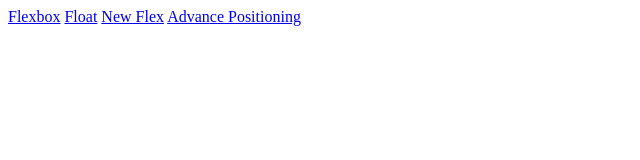
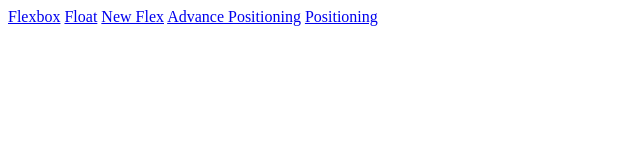
Before and after one commit to BirendraKisku/CssFlex, a plain HTML site: page index.html in a window 1280 px wide. Shown: the whole page, without its empty margins (0-640 px from the left). Drawn offline with Linux system fonts and the light colour scheme.

Commit message:
Added new Menu based on Position and in index

```diff
--- a/index.html
+++ b/index.html
@@ -12,5 +12,6 @@
     <a href="../CssFlex/letsflex/float.html">Float</a>
     <a href="../CssFlex/letsflex/newflex.html">New Flex</a>
     <a href="../CssFlex/advance-positioning/schemes.html">Advance Positioning</a>
+    <a href="../CssFlex/advance-positioning/menu.html">Positioning</a>
 </body>
 </html>
```
